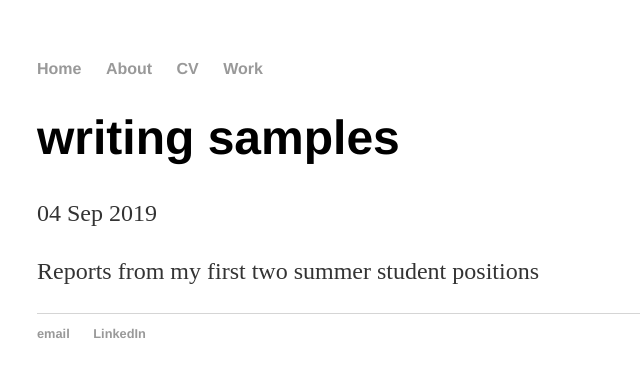
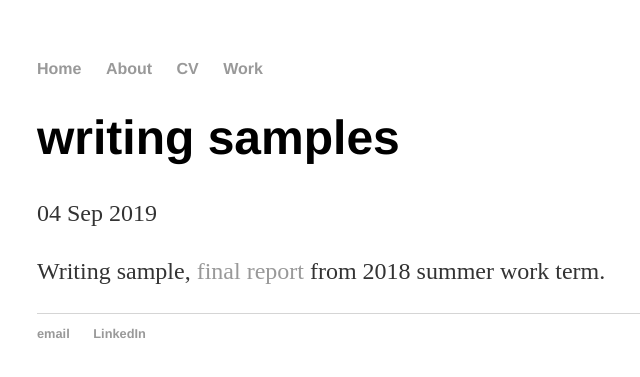
Before and after one commit to LurkingH0rr0r/LurkingH0rr0r.github.io, a Jekyll site: the page built from _posts/2019-09-04-writing-samples.md, in a window 1280 px wide. Shown: the top 377 px of the page, without its empty margins (155-795 px from the left). Built offline with Jekyll 4.4.1, drawn with Linux system fonts in a browser that asks for light colours.

Commit message:
Update 2019-09-04-writing-samples.md

```diff
--- a/_posts/2019-09-04-writing-samples.md
+++ b/_posts/2019-09-04-writing-samples.md
@@ -4,4 +4,4 @@ title: "writing samples"
 date: 2019-09-04
 ---
 
-Reports from my first two summer student positions
+Writing sample, [final report](https://github.com/Patrick-Shorey/Patrick-Shorey.github.io/blob/master/pdfs/Evaluation%20of%20the%20OTTER%20for%20Model%20Ship%20Experiments.pdf) from 2018 summer work term.
```
